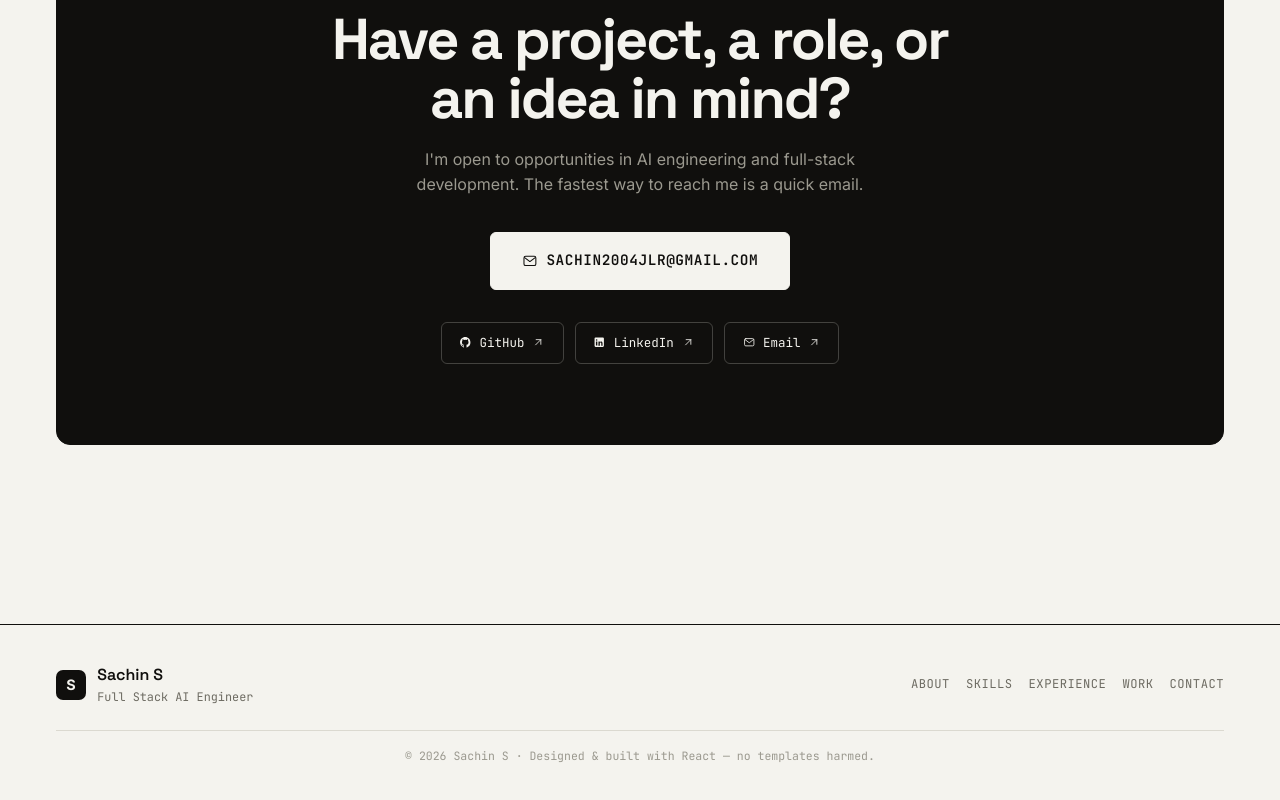
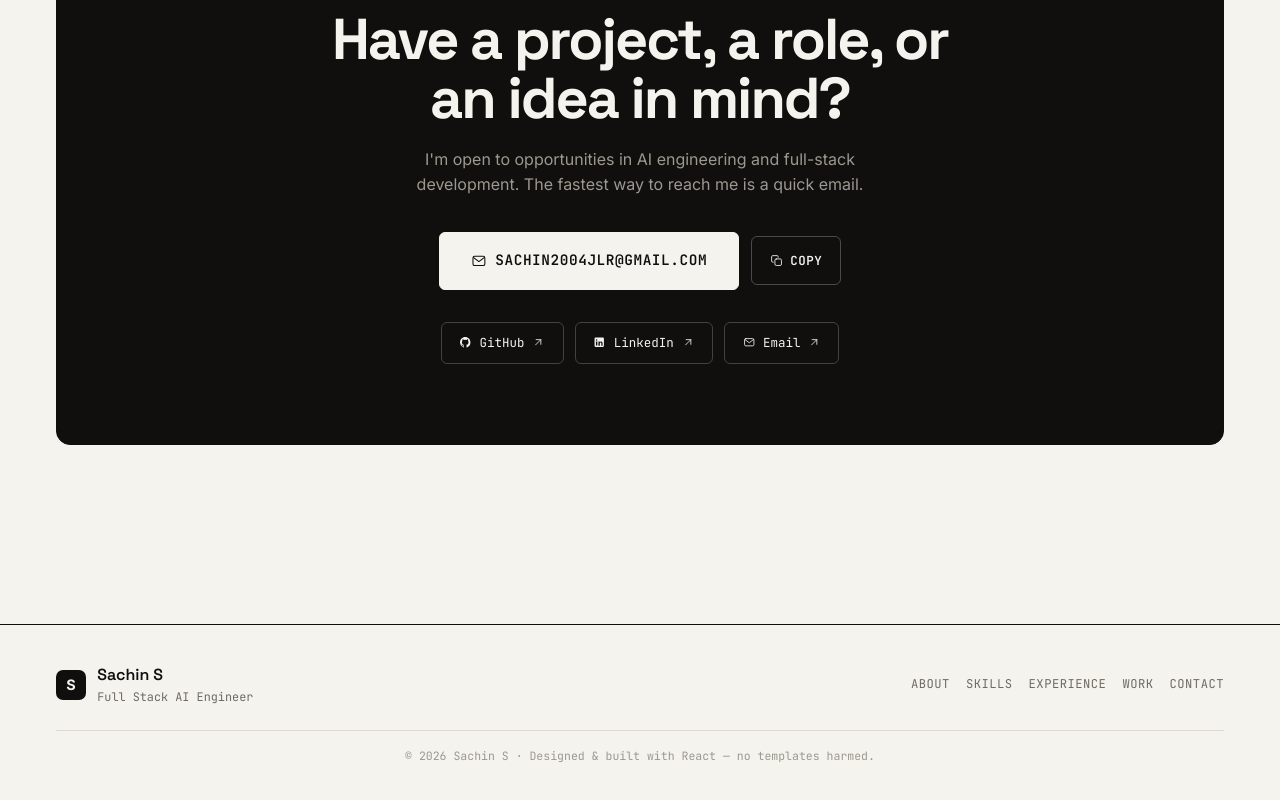
Before and after one commit to sachin-2004jlr/My-Portifolio, a React (Vite) app: page / in a window 1280 px wide. Shown: the part 8377-9177 px from the top of the page. Built offline with nearby package versions, Linux system fonts and the light colour scheme.

Commit message:
feat: click-to-copy email with feedback, aria-pressed on filters, print stylesheet

```diff
--- a/src/components/Certifications.jsx
+++ b/src/components/Certifications.jsx
@@ -44,12 +44,13 @@ export default function Certifications() {
         sub={`${certifications.length} verified credentials across Generative AI, cloud and data.`}
       />
 
-      <Reveal className="work__filters">
+      <Reveal className="work__filters" role="group" aria-label="Filter certifications by issuer">
         {filters.map((f) => (
           <button
             key={f.key}
             className={`work__filter ${filter === f.key ? 'is-active' : ''}`}
             onClick={() => setFilter(f.key)}
+            aria-pressed={filter === f.key}
           >
             {f.key} <span className="work__filter-count">{f.count}</span>
           </button>
--- a/src/components/Contact.jsx
+++ b/src/components/Contact.jsx
@@ -1,10 +1,23 @@
+import { useState } from 'react'
 import Reveal from './Reveal'
 import { profile, socials } from '../data/content'
-import { GitHubIcon, LinkedInIcon, MailIcon, ArrowUpRight } from './Icons'
+import { GitHubIcon, LinkedInIcon, MailIcon, ArrowUpRight, CopyIcon, CheckIcon } from './Icons'
 
 const socialIcon = { github: GitHubIcon, linkedin: LinkedInIcon, mail: MailIcon }
 
 export default function Contact() {
+  const [copied, setCopied] = useState(false)
+
+  const copyEmail = async () => {
+    try {
+      await navigator.clipboard.writeText(profile.email)
+      setCopied(true)
+      setTimeout(() => setCopied(false), 1800)
+    } catch {
+      /* clipboard blocked — the mailto button still works */
+    }
+  }
+
   return (
     <section className="section contact" id="contact">
       <div className="contact__panel">
@@ -21,6 +34,15 @@ export default function Contact() {
           <a className="btn btn--lg" href={`mailto:${profile.email}`}>
             <MailIcon /> {profile.email}
           </a>
+          <button
+            type="button"
+            className={`contact__copy ${copied ? 'is-copied' : ''}`}
+            onClick={copyEmail}
+            aria-label={copied ? 'Email copied' : 'Copy email address'}
+          >
+            {copied ? <CheckIcon /> : <CopyIcon />}
+            <span>{copied ? 'Copied' : 'Copy'}</span>
+          </button>
         </Reveal>
 
         <Reveal className="contact__links" delay={0.2}>
--- a/src/components/Icons.jsx
+++ b/src/components/Icons.jsx
@@ -120,6 +120,23 @@ export function SparkIcon(props) {
   )
 }
 
+export function CopyIcon(props) {
+  return (
+    <svg {...base} {...props}>
+      <rect x="9" y="9" width="12" height="12" rx="2.5" />
+      <path d="M6 15H5a2 2 0 0 1-2-2V5a2 2 0 0 1 2-2h8a2 2 0 0 1 2 2v1" />
+    </svg>
+  )
+}
+
+export function CheckIcon(props) {
+  return (
+    <svg {...base} {...props}>
+      <path d="m5 12 5 5L20 7" />
+    </svg>
+  )
+}
+
 export function MapPinIcon(props) {
   return (
     <svg {...base} {...props}>
--- a/src/components/Projects.jsx
+++ b/src/components/Projects.jsx
@@ -18,16 +18,18 @@ export default function Projects() {
         sub="A mix of production platforms, deep-learning models and applied ML."
       />
 
-      <Reveal className="work__filters">
+      <Reveal className="work__filters" role="group" aria-label="Filter projects">
         <button
           className={`work__filter ${filter === 'all' ? 'is-active' : ''}`}
           onClick={() => setFilter('all')}
+          aria-pressed={filter === 'all'}
         >
           All work
         </button>
         <button
           className={`work__filter ${filter === 'featured' ? 'is-active' : ''}`}
           onClick={() => setFilter('featured')}
+          aria-pressed={filter === 'featured'}
         >
           Featured
         </button>
--- a/src/index.css
+++ b/src/index.css
@@ -768,3 +768,35 @@ html { scrollbar-width: thin; scrollbar-color: var(--line-strong) transparent; }
   .spotlight-grid { display: none; }
   .btn::after { display: none; }
 }
+
+
+/* ---------- Contact: copy-email ---------- */
+.contact__actions { gap: 0.8rem; align-items: center; flex-wrap: wrap; }
+.contact__copy {
+  display: inline-flex; align-items: center; gap: 0.45rem;
+  padding: 0.85rem 1.1rem; border-radius: 6px;
+  font-family: var(--font-mono); font-size: 0.78rem; font-weight: 600;
+  text-transform: uppercase; letter-spacing: 0.04em;
+  color: var(--paper);
+  border: 1px solid color-mix(in srgb, var(--paper) 26%, transparent);
+  background: transparent;
+  transition: border-color .2s, color .2s, transform .2s;
+}
+.contact__copy:hover { border-color: var(--paper); transform: translateY(-2px); }
+.contact__copy.is-copied { color: var(--accent); border-color: var(--accent); }
+.contact__copy svg { font-size: 1.05em; }
+
+/* ---------- Print (clean "Save as PDF" for recruiters) ---------- */
+@media print {
+  body { -webkit-print-color-adjust: exact; print-color-adjust: exact; }
+  .grid-bg, .spotlight-grid, .film-grain, .scroll-progress, .to-top,
+  .skip-link, .marquee, .nav, .contact__copy { display: none !important; }
+  * { animation: none !important; transition: none !important; }
+  .hero { min-height: auto !important; padding-top: 1rem !important; }
+  section, .hero, .project, .cert-card, .skill-card, .timeline__item, .about__card {
+    break-inside: avoid; page-break-inside: avoid;
+  }
+  .project:hover, .skill-card:hover, .cert-card:hover, .tag:hover {
+    transform: none !important; box-shadow: none !important;
+  }
+}
```
